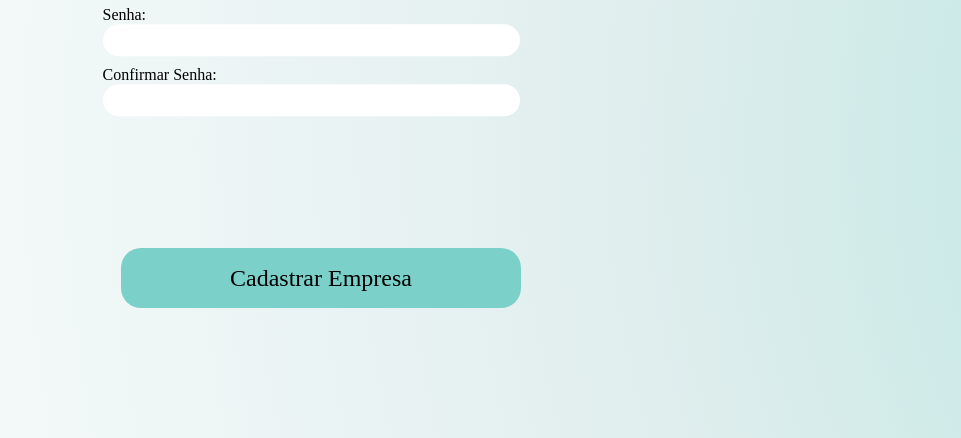
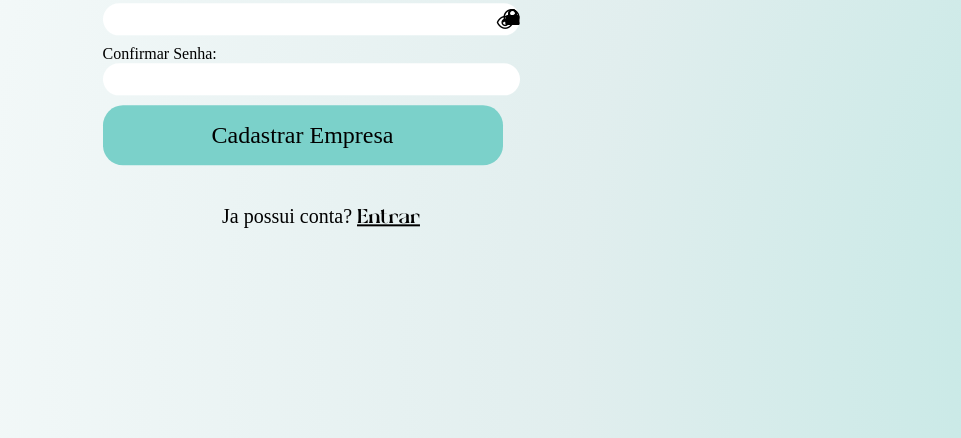
Before and after one commit to briandevbr/OrganizeMe, a plain HTML site: page front/HTML/cadastro.html in a window 1280 px wide. Shown: the part 362-800 px from the top of the page, without its empty margins (319-1280 px from the left). Drawn offline with Linux system fonts and the light colour scheme.

Commit message:
botão de mostrar senha / link para voltar para login caso sem cadastro

```diff
--- a/front/CSS/cadastro.css
+++ b/front/CSS/cadastro.css
@@ -19,7 +19,7 @@ body {
   display: flex;
   flex-direction: column;
   position: relative;
-  transform: translateY(50%);
+  transform: translateY(30%);
 }
 
 .regis h1 {
@@ -41,9 +41,6 @@ body {
 }
 
 .botaocad{
-  position: absolute;
-  left: 50%;
-  transform: translateX(-50%);
   bottom: 130px;
   width: 400px;
   height: 60px;
@@ -52,6 +49,7 @@ body {
   background-color: #7BD1CA;
   font-family: golos-text;
   font-size: 24px;
+
 }
 
 .grupo-input i {
@@ -60,3 +58,26 @@ body {
   top: 50%;
   transform: translateY(-50%);
 }
+.voltarlogin {
+  margin-top: 20px;
+  text-align: center;
+  font-size: 20px;
+}
+.voltaloglink {
+  font-family: 'Kolak', sans-serif;
+  font-size: 20px;
+  color: #000000;
+}
+.showsenha {
+  position: absolute;
+  right: 20px;
+  top: 51%;
+  transform: translateY(-50%);
+}
+#show-password {
+  border: none;
+  background: none;
+  outline: none;
+  cursor: pointer;
+  font-size: 15px;
+}
--- a/front/HTML/cadastro.html
+++ b/front/HTML/cadastro.html
@@ -13,7 +13,7 @@
              <h1>CRIAR CONTA</h1>
         <div class="formulario">
             <div class="usuario">
-                 <form> <action="cadastro.html" method="post">
+    <form> <action="cadastro.html" method="post">
                  <label for="nome">Nome Completo:</label> <br>
                  <div class="grupo-input">
                      <i class="fa-regular fa-user"></i>
@@ -45,10 +45,17 @@
                 <input class="boxtext" type="password" id="confirm-password" name="confirm-password" required>
             </div>
              </div>
-    </div>
+
         <input class="botaocad" type="submit" value="Cadastrar Empresa">
-      <div class="icons">
-     </div>
-</form>
+    </form>
+        <div class="voltarlogin">
+             <p>Ja possui conta? <a href="login.html" class="voltaloglink">Entrar</a></p>
+        </div>
+
+        <div class="showsenha">
+            <button type="button" id="show-password"><i class="fa-regular fa-eye"></i>
+            </button>
+        </div>
+</div>
 </body>
 </html>
```
